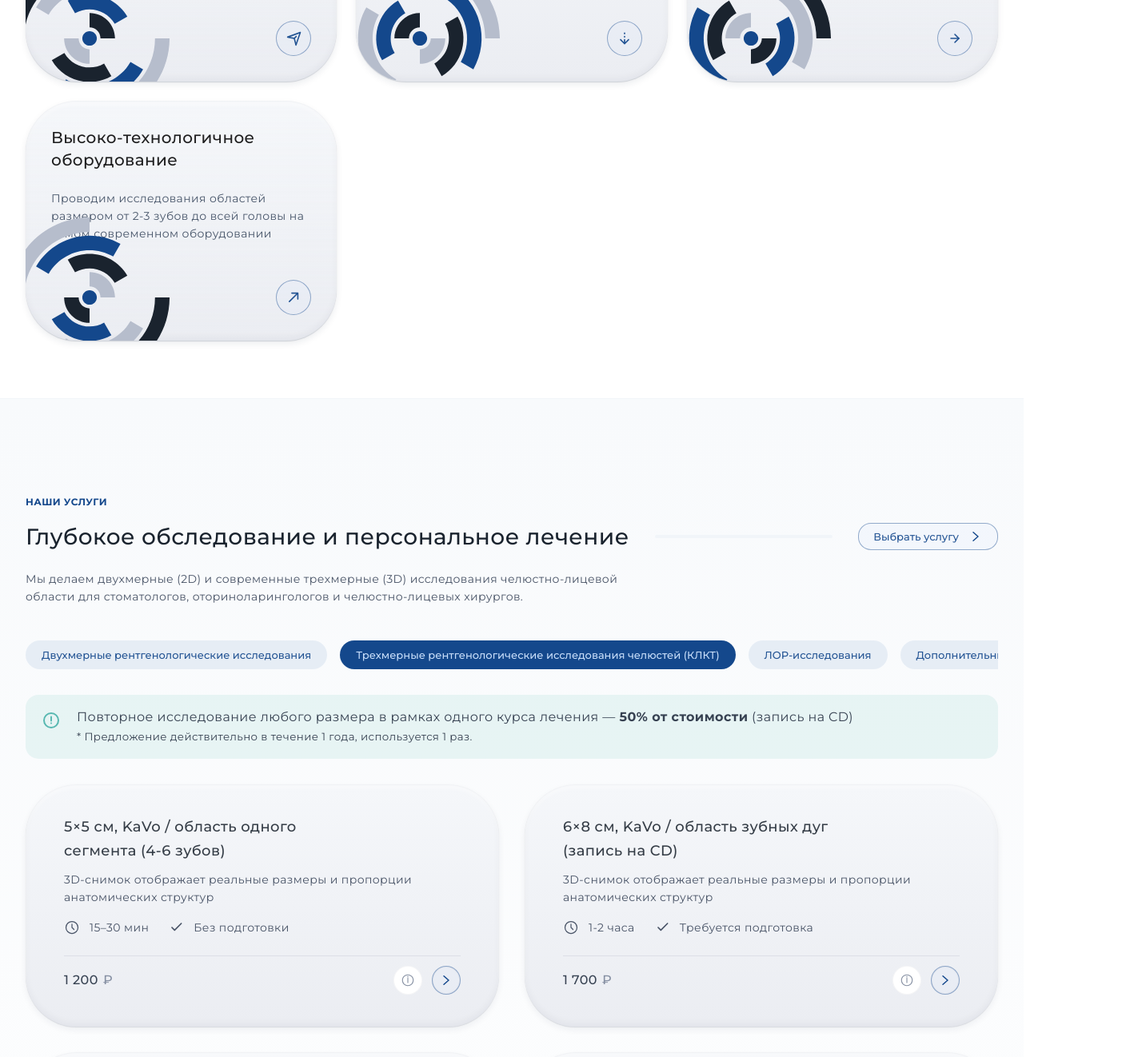
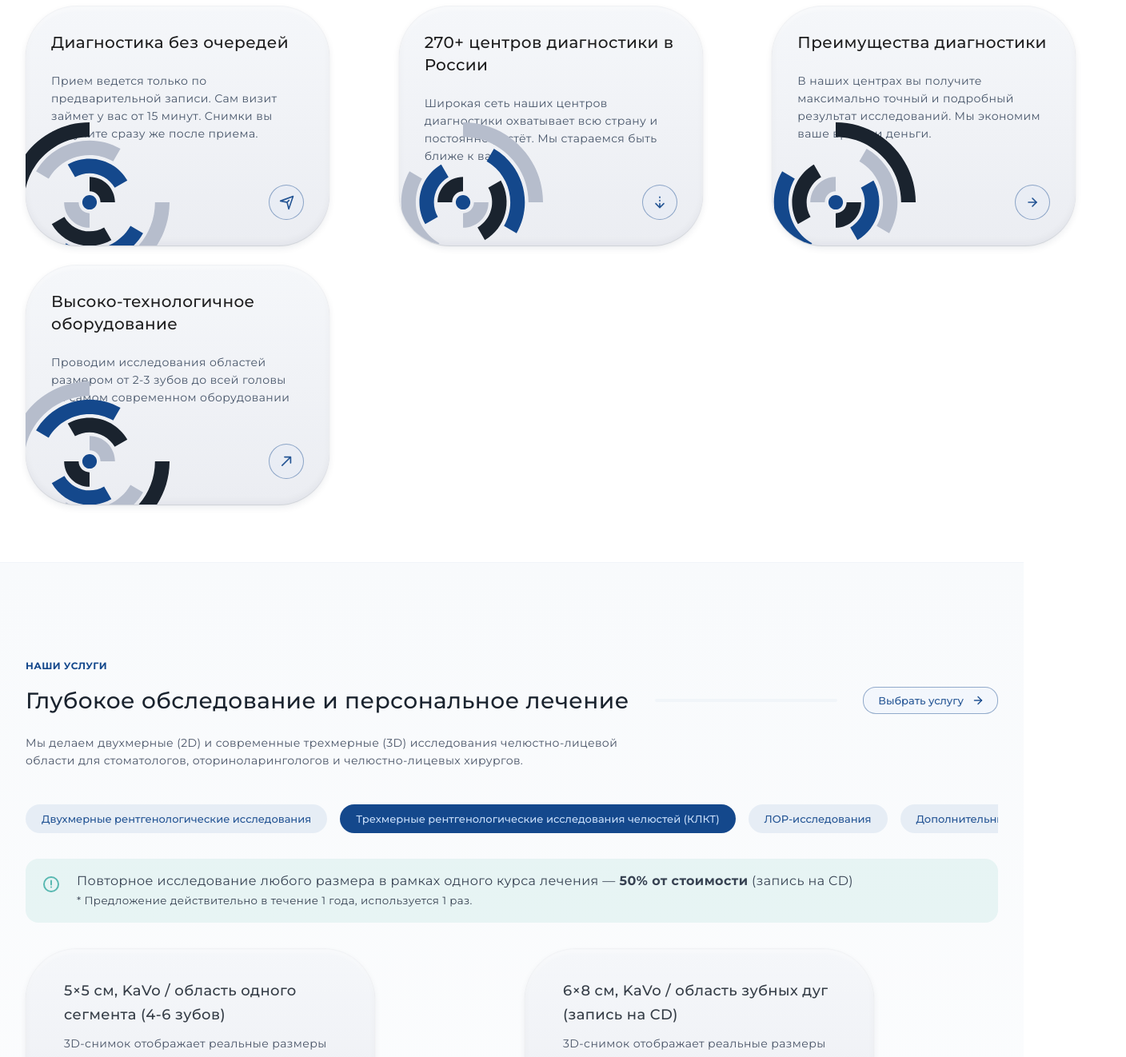
Before and after one commit to SaiyanSerguchev/evimed, a React app: page / in a window 1280 px wide. Shown: the part 1340-2662 px from the top of the page at 80% size, 1408 px wide, since content can reach past the window. Built offline with nearby package versions, Linux system fonts and the light colour scheme.

Commit message:
few changes

```diff
--- a/src/components/AdvantagesSection.css
+++ b/src/components/AdvantagesSection.css
@@ -42,10 +42,12 @@
   display: flex;
   justify-content: space-between;
   align-items: center;
+  gap: 32px;
+  text-wrap-mode: nowrap;
 }
 
 .advantages-title-line {
-  width: 650px;
+  width: 100%;
   height: 4px;
   background: var(--color-grey-100);
   border-radius: 2px;
@@ -67,17 +69,17 @@
 .advantages-grid {
   display: grid;
   grid-template-columns: repeat(4, 1fr);
-  gap: 32px;
-  width: 100%;
-  margin: 0;
+  gap: 48px;
+  margin: 0 auto;
+  width:1376px;
 }
 
 /* Cards */
 .advantage-card {
   position: relative;
-  height: 440px;
+  height: 500px;
   transition: all 0.3s cubic-bezier(0.4, 0, 0.2, 1);
-
+  max-width:380px;
 }
 
 .advantage-card:hover {
@@ -102,8 +104,6 @@
   transition: all 0.3s cubic-bezier(0.4, 0, 0.2, 1);
   position: relative; /* establish stacking context for z-index */
   overflow: hidden; /* clip background symbol inside rounded card */
-
-
 }
 
 .advantage-card:hover .advantage-content {
--- a/src/components/HeroBanner.css
+++ b/src/components/HeroBanner.css
@@ -2,9 +2,11 @@
 .hero-banner {
   position: relative;
   width: calc(100% - 64px);
-  height: 680px;
-  margin: -24px 32px 75px 32px; /* Заходим на область хедера, отступы по бокам */
-  padding: 0 117px;
+  height: 900px;
+  margin-bottom: 72px; /* Заходим на область хедера, отступы по бокам */
+  margin-left:32px;
+  margin-right:32px;
+  padding: 117px;
   overflow: visible;
   z-index: 1;
 }
@@ -121,9 +123,9 @@
 
 .equipment-image {
   width: 100%;
-  height: 100%;
+  height: 120%;
   object-fit: cover;
-  object-position: center right;
+  object-position: center;
   filter: drop-shadow(0px 8px 16px rgba(20, 72, 140, 0.15));
   transition: transform 0.3s ease;
   mask-image: url("../assets/images/hero/MaskHeroBanner.png");
--- a/src/components/ServicesSection.css
+++ b/src/components/ServicesSection.css
@@ -168,7 +168,8 @@
   background: linear-gradient(180deg, #F5F7FA 0%, rgba(245, 247, 250, 0) 100%), #EBEDF2;
   border-radius: 64px; /* large rounded corners like in the mock */
   padding: 40px 48px; /* density like on the screenshot */
-  min-height: 248px; /* target card height */
+  max-height: 302px; /* target card height */
+  max-width: 437px;
   box-shadow:
     inset 0px -4px 8px rgba(13, 34, 61, 0.04),
     inset 0px 6px 4px rgba(255, 255, 255, 0.32),
@@ -176,6 +177,7 @@
     0px 1px 1px rgba(13, 34, 61, 0.12),
     0px 4px 8px rgba(13, 34, 61, 0.06);
   transition: all 0.3s cubic-bezier(0.4, 0, 0.2, 1);
+
 }
 
 /* Hover state — like in Advantages */
@@ -316,7 +318,7 @@
 /* Generic grid (legacy fallback) */
 .services-grid {
   display: grid;
-  grid-template-columns: repeat(auto-fit, minmax(320px, 1fr));
+  grid-template-columns: repeat(auto-fit, minmax(436px, 1fr));
   gap: 32px;
 }
 
--- a/src/components/ServicesSection.jsx
+++ b/src/components/ServicesSection.jsx
@@ -133,9 +133,11 @@ const ServicesSection = () => {
             <div className="services-title-line"></div>
             <button className="choose-service-btn" type="button">
               <span>Выбрать услугу</span>
-              <svg width="18" height="18" viewBox="0 0 24 24" fill="none">
-                <path d="M8 5L16 12L8 19" stroke="#14488C" strokeWidth="2" strokeLinecap="round" strokeLinejoin="round"/>
-              </svg>
+              <svg width="12" height="12" viewBox="0 0 12 12" fill="none" xmlns="http://www.w3.org/2000/svg">
+<path fill-rule="evenodd" clip-rule="evenodd" d="M0.75 6.00311C0.75 5.5889 1.08579 5.25311 1.5 5.25311H10.5C10.9142 5.25311 11.25 5.5889 11.25 6.00311C11.25 6.41733 10.9142 6.75311 10.5 6.75311H1.5C1.08579 6.75311 0.75 6.41733 0.75 6.00311Z" fill="#14488C" fill-opacity="0.92"/>
+<path fill-rule="evenodd" clip-rule="evenodd" d="M5.46967 0.96967C5.76256 0.676777 6.23744 0.676777 6.53033 0.96967L11.0303 5.46967C11.3232 5.76256 11.3232 6.23744 11.0303 6.53033L6.53033 11.0303C6.23744 11.3232 5.76256 11.3232 5.46967 11.0303C5.17678 10.7374 5.17678 10.2626 5.46967 9.96967L9.43934 6L5.46967 2.03033C5.17678 1.73744 5.17678 1.26256 5.46967 0.96967Z" fill="#14488C" fill-opacity="0.92"/>
+</svg>
+
             </button>
           </div>
 
@@ -195,16 +197,18 @@ const ServicesSection = () => {
 
               <div className="ct-meta">
                 <div className="ct-meta-item">
-                  <svg width="20" height="20" viewBox="0 0 24 24" fill="none">
-                    <circle cx="12" cy="12" r="9" stroke="#485366" strokeWidth="1.5"/>
-                    <path d="M12 7v5l3 3" stroke="#485366" strokeWidth="1.5" strokeLinecap="round" strokeLinejoin="round"/>
-                  </svg>
+                <svg width="20" height="20" viewBox="0 0 20 20" fill="none" xmlns="http://www.w3.org/2000/svg">
+<path fill-rule="evenodd" clip-rule="evenodd" d="M0.833374 10C0.833374 4.93743 4.93743 0.833374 10 0.833374C15.0627 0.833374 19.1667 4.93743 19.1667 10C19.1667 15.0627 15.0627 19.1667 10 19.1667C4.93743 19.1667 0.833374 15.0627 0.833374 10ZM10 2.50004C5.8579 2.50004 2.50004 5.8579 2.50004 10C2.50004 14.1422 5.8579 17.5 10 17.5C14.1422 17.5 17.5 14.1422 17.5 10C17.5 5.8579 14.1422 2.50004 10 2.50004ZM10.0036 4.16671C10.4638 4.16675 10.8369 4.53989 10.8368 5.00012L10.8364 9.65856L14.1253 12.9475C14.4508 13.273 14.4508 13.8006 14.1253 14.126C13.7999 14.4515 13.2723 14.4515 12.9468 14.126L9.41374 10.593C9.25744 10.4367 9.16964 10.2247 9.16966 10.0036L9.17017 4.99996C9.17021 4.53972 9.54334 4.16666 10.0036 4.16671Z" fill="#14488C" fill-opacity="0.44"/>
+</svg>
+
                   <span>{item.time}</span>
                 </div>
                 <div className="ct-meta-item">
-                  <svg width="20" height="20" viewBox="0 0 24 24" fill="none">
-                    <path d="M20 6L10 16L6 12" stroke="#485366" strokeWidth="2" strokeLinecap="round" strokeLinejoin="round"/>
-                  </svg>
+                <svg width="20" height="20" viewBox="0 0 20 20" fill="none" xmlns="http://www.w3.org/2000/svg">
+<path fill-rule="evenodd" clip-rule="evenodd" d="M0.833374 10C0.833374 4.93743 4.93743 0.833374 10 0.833374C15.0627 0.833374 19.1667 4.93743 19.1667 10C19.1667 15.0627 15.0627 19.1667 10 19.1667C4.93743 19.1667 0.833374 15.0627 0.833374 10ZM10 2.50004C5.8579 2.50004 2.50004 5.8579 2.50004 10C2.50004 14.1422 5.8579 17.5 10 17.5C14.1422 17.5 17.5 14.1422 17.5 10C17.5 5.8579 14.1422 2.50004 10 2.50004Z" fill="#14488C" fill-opacity="0.44"/>
+<path fill-rule="evenodd" clip-rule="evenodd" d="M13.9226 7.74412C14.2481 8.06955 14.2481 8.59719 13.9226 8.92263L9.75596 13.0893C9.43053 13.4147 8.90289 13.4147 8.57745 13.0893L6.07745 10.5893C5.75201 10.2639 5.75201 9.73622 6.07745 9.41078C6.40289 9.08535 6.93053 9.08535 7.25596 9.41078L9.16671 11.3215L12.7441 7.74412C13.0696 7.41868 13.5972 7.41868 13.9226 7.74412Z" fill="#14488C" fill-opacity="0.44"/>
+</svg>
+
                   <span>{item.preparation}</span>
                 </div>
               </div>
@@ -216,16 +220,18 @@ const ServicesSection = () => {
                 </div>
                 <div className="ct-actions">
                   <button className="ct-icon-btn" type="button" aria-label="Подробнее">
-                    <svg width="18" height="18" viewBox="0 0 24 24" fill="none">
-                      <circle cx="12" cy="12" r="9" stroke="#8690A3" strokeWidth="1.5"/>
-                      <path d="M12 8v8" stroke="#8690A3" strokeWidth="1.5" strokeLinecap="round"/>
-                      <circle cx="12" cy="6" r="1" fill="#8690A3"/>
-                    </svg>
+                  <svg width="6" height="12" viewBox="0 0 6 12" fill="none" xmlns="http://www.w3.org/2000/svg">
+<path d="M1.5 4.96875C1.5 4.55454 1.83579 4.21875 2.25 4.21875H3C3.41421 4.21875 3.75 4.55454 3.75 4.96875V10.0313H4.3125C4.72671 10.0313 5.0625 10.3671 5.0625 10.7813C5.0625 11.1955 4.72671 11.5313 4.3125 11.5313H1.6875C1.27329 11.5313 0.9375 11.1955 0.9375 10.7813C0.9375 10.3671 1.27329 10.0313 1.6875 10.0313H2.25V5.71875C1.83579 5.71875 1.5 5.38296 1.5 4.96875Z" fill="#14488C"/>
+<path d="M3.9375 1.59375C3.9375 2.21507 3.43382 2.71875 2.8125 2.71875C2.19118 2.71875 1.6875 2.21507 1.6875 1.59375C1.6875 0.97243 2.19118 0.46875 2.8125 0.46875C3.43382 0.46875 3.9375 0.97243 3.9375 1.59375Z" fill="#14488C"/>
+</svg>
+
                   </button>
                   <button className="ct-icon-btn outline" type="button" aria-label="Записаться">
-                    <svg width="18" height="18" viewBox="0 0 24 24" fill="none">
-                      <path d="M8 5L16 12L8 19" stroke="#14488C" strokeWidth="2" strokeLinecap="round" strokeLinejoin="round"/>
-                    </svg>
+                  <svg width="12" height="12" viewBox="0 0 12 12" fill="none" xmlns="http://www.w3.org/2000/svg">
+<path fill-rule="evenodd" clip-rule="evenodd" d="M0.75 6.00311C0.75 5.5889 1.08579 5.25311 1.5 5.25311H10.5C10.9142 5.25311 11.25 5.5889 11.25 6.00311C11.25 6.41733 10.9142 6.75311 10.5 6.75311H1.5C1.08579 6.75311 0.75 6.41733 0.75 6.00311Z" fill="#14488C" fill-opacity="0.92"/>
+<path fill-rule="evenodd" clip-rule="evenodd" d="M5.46967 0.96967C5.76256 0.676777 6.23744 0.676777 6.53033 0.96967L11.0303 5.46967C11.3232 5.76256 11.3232 6.23744 11.0303 6.53033L6.53033 11.0303C6.23744 11.3232 5.76256 11.3232 5.46967 11.0303C5.17678 10.7374 5.17678 10.2626 5.46967 9.96967L9.43934 6L5.46967 2.03033C5.17678 1.73744 5.17678 1.26256 5.46967 0.96967Z" fill="#14488C" fill-opacity="0.92"/>
+</svg>
+
                   </button>
                 </div>
               </div>
```
